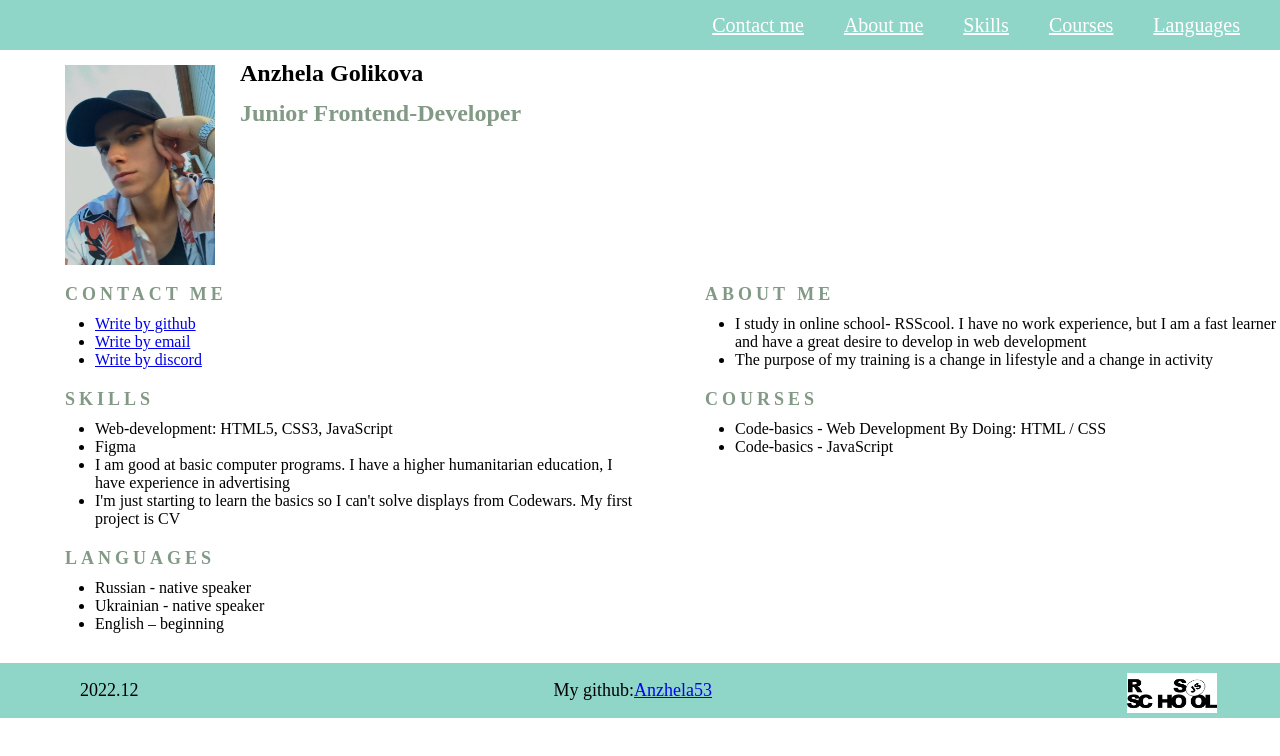
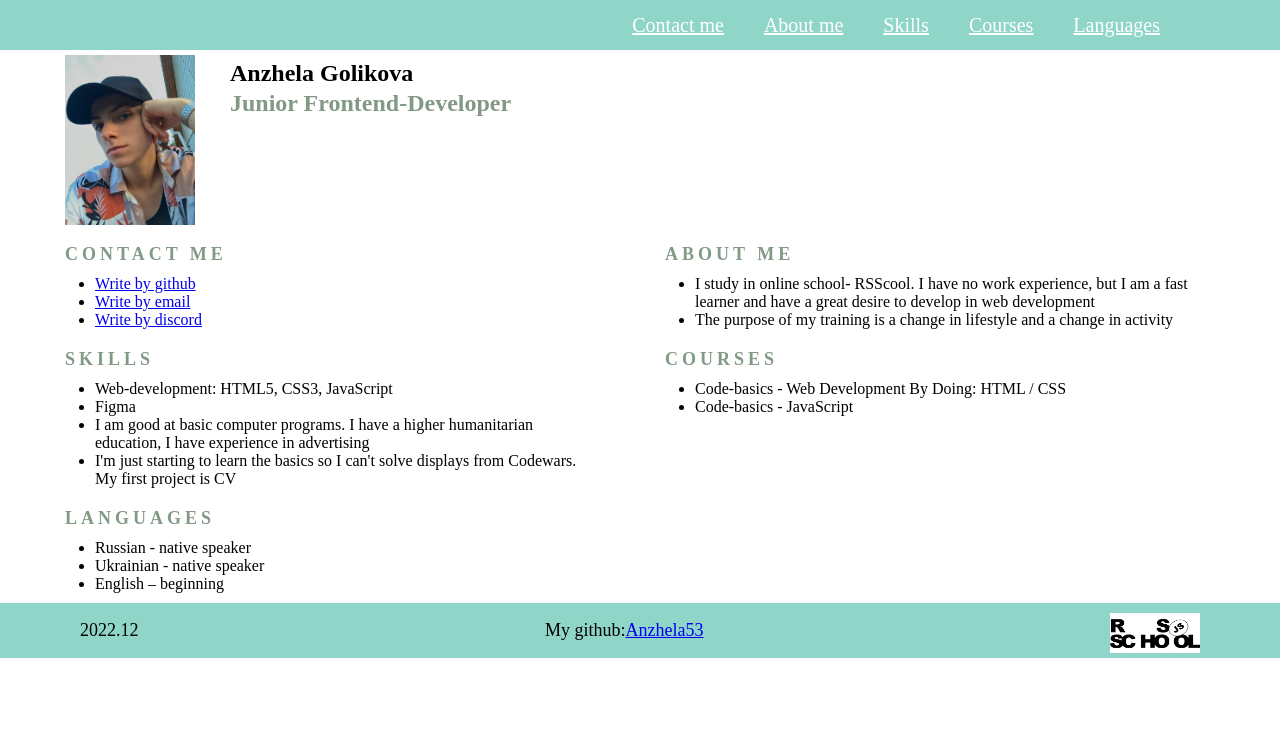
Before and after one commit to Anzhela53/rsschool-cv, a plain HTML site: page index.html in a window 1280 px wide. Drawn offline with Linux system fonts and the light colour scheme.

Commit message:
feat: fix semantic layout errors to the css file

```diff
--- a/index.html
+++ b/index.html
@@ -14,9 +14,9 @@
 <link href="https://fonts.googleapis.com/css2?family=Merriweather:ital@1&display=swap" rel="stylesheet">
 </head>
 <body>
-    <header class="header">
+    <div class="header">
         <div class="container header">
-            <nav class="nav">
+            <nav class="container nav">
                 <ul class="nav-list">
                   <li class="nav-item"><a href="#contact me" class="nav-link">Contact me</a></li>
                   <li class="nav-item"><a href="#about me" class="nav-link">About me</a></li>
@@ -26,9 +26,9 @@
                 </ul>
             </nav>
         </div>
-        </header>
+    </div>
         <div class="main">
-            <div class="section profile" id="profile"></div>
+            <div class="container min section-profile" id="profile">
                 <img class="photo" src="img/me.jpg" alt="Golikova">
                 <h1 class="section-title2">Anzhela Golikova</h1>
                 <h2 class="section-title3">Junior Frontend-Developer</h2>
@@ -76,13 +76,13 @@
                     </ul>
                 </section>
             </div>
-        </main>
-        <footer class="footer">
+        </div>
+        <div class="footer">
             <div class="container foo">
                 <div class="foo"><p>2022.12</p></div>
                 <div class="foo"><p> My github:<a href="https://github.com/Anzhela53" class="link">Anzhela53</a></p></div>
                 <div class="foo"><a href="https://rs.school/js/"><img class="icon" src="img/icon_rs.png" alt="icon RSSCHOOL"></a></div>
             </div>
-        </footer>
+        </div>
     </body>
     </html>
--- a/style.css
+++ b/style.css
@@ -6,6 +6,7 @@
     line-height: 1.6;
     font-size: 14px;
     min-height: 100vh;
+    width: 1440px;
     margin: 0;
     padding: 0;
 }
@@ -32,17 +33,20 @@
     max-width: 1440px;
     display: block;
     position:relative;
+    margin: 0 auto;
 }
 
 .main-container {
     display: flex;
     flex-wrap: wrap;
+    padding-right:80px;
+    padding-bottom: 10px;
 }
 
 .header {
     background-color:#8FD6C8;
     margin:0 auto;
-    padding: 0;
+    padding-right:40px;
 }
 
 .nav-list {
@@ -73,15 +77,15 @@
 
 .section-item a:hover {
     color: #6eada0;
-  }
+}
 
 .photo {
     display:inline;
     position:relative;
     top: 5px;
     left: 65px;
-    width:150px;
-    height:200px;
+    width:130px;
+    height:170px;
 }
 
 .link:hover {
@@ -98,8 +102,7 @@
     color: #000000;
     font-size: 24px;
     position: absolute;
-    top: 50px;
-    left: 230px;
+    left: 220px;
 }
 
 .section-title3 {
@@ -112,8 +115,8 @@
     color: #829985;
     font-size: 24px;
     position: absolute;
-    top: 60px;
-    left: 200px;
+    top: 0px;
+    left: 190px;
 }
 
 .section-title {
@@ -150,10 +153,14 @@
     margin-left: 80px;
     margin-right: 63px;
     margin-top: 30px;
+    margin: 0 auto;
+    padding: 0 80px;
+    position:relative;
+    max-width: 1440px;
 }
 
 .foo {
-    transition: .4s;
+    transition: 0.4s;
     font-size: 18px;
 }
 .icon {
```
Lines whose indentation alone changed are shown as unchanged.
